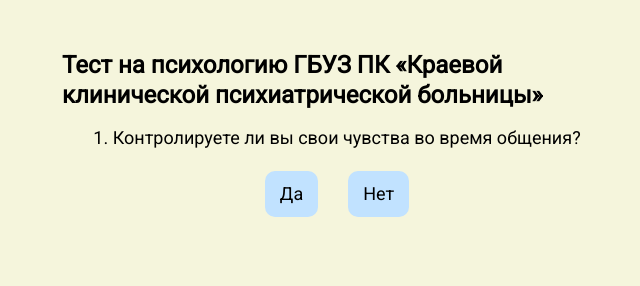
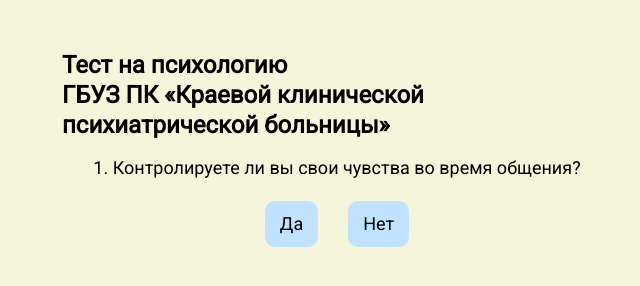
Before and after one commit to psuchoTest/psycho_test, a plain HTML site: page psycho_test/index.html in a window 1280 px wide. Shown: the whole page, without its empty margins (303-943 px from the left). Drawn offline with Linux system fonts and the light colour scheme.

Commit message:
Update index.html

```diff
--- a/psycho_test/index.html
+++ b/psycho_test/index.html
@@ -15,7 +15,7 @@
 
     <div class="main">
         <h1 class="main-title">
-            Тест на психологию <b>ГБУЗ ПК «Краевой клинической психиатрической больницы»</b>
+            Тест на психологию <p>ГБУЗ ПК «Краевой клинической психиатрической больницы»</p>
         </h1>
         <p class="main-text">
             1. Контролируете ли вы свои чувства во время общения?
```
